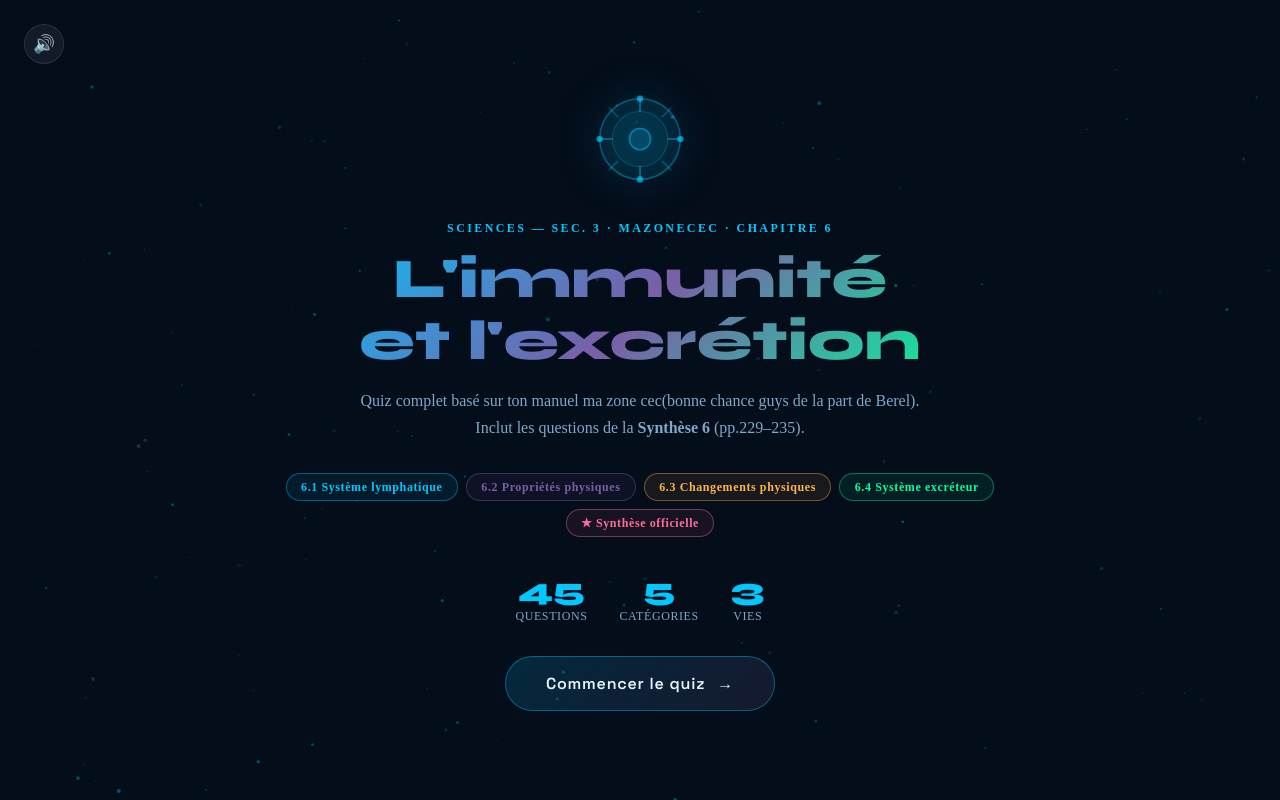
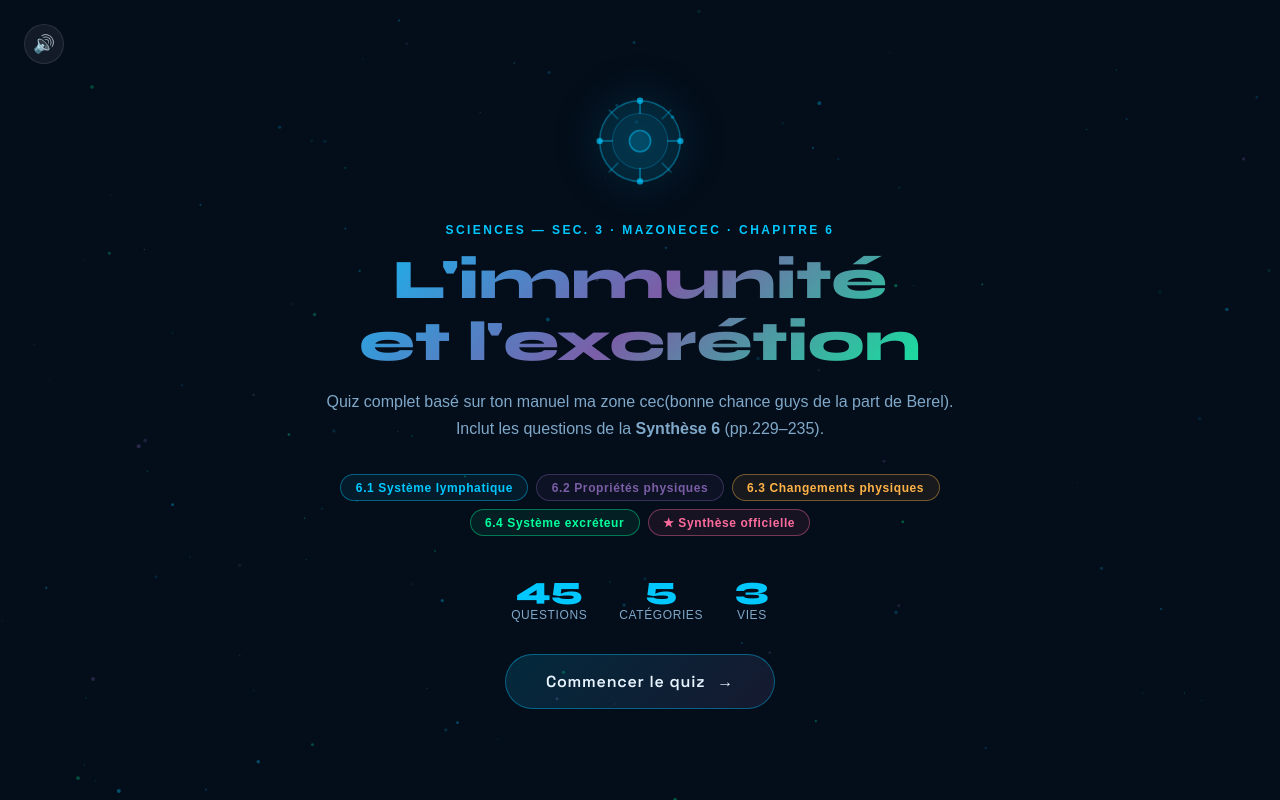
Before and after one commit to Bakoirel/revisionchapitre6, a plain HTML site: page index.html in a window 1280 px wide. Drawn offline with Linux system fonts and the light colour scheme.

Commit message:
Update index.html
Updated font-family from 'Lexend' to 'Open-sans' in body.

```diff
--- a/index.html
+++ b/index.html
@@ -16,7 +16,7 @@
   --glow-red:0 0 20px rgba(255,77,109,0.3);
 }
 *,*::before,*::after{box-sizing:border-box;margin:0;padding:0}
-body{background:var(--bg);color:var(--text);font-family:'Lexend',comfortaa;min-height:100vh;overflow-x:hidden}
+body{background:var(--bg);color:var(--text);font-family:'Open-sans',sans-serif;min-height:100vh;overflow-x:hidden}
 #bg-canvas{position:fixed;top:0;left:0;width:100%;height:100%;pointer-events:none;z-index:0;opacity:.6}
 #app{position:relative;z-index:1;min-height:100vh;display:flex;flex-direction:column;align-items:center;justify-content:center;padding:2rem 1rem}
 
```
